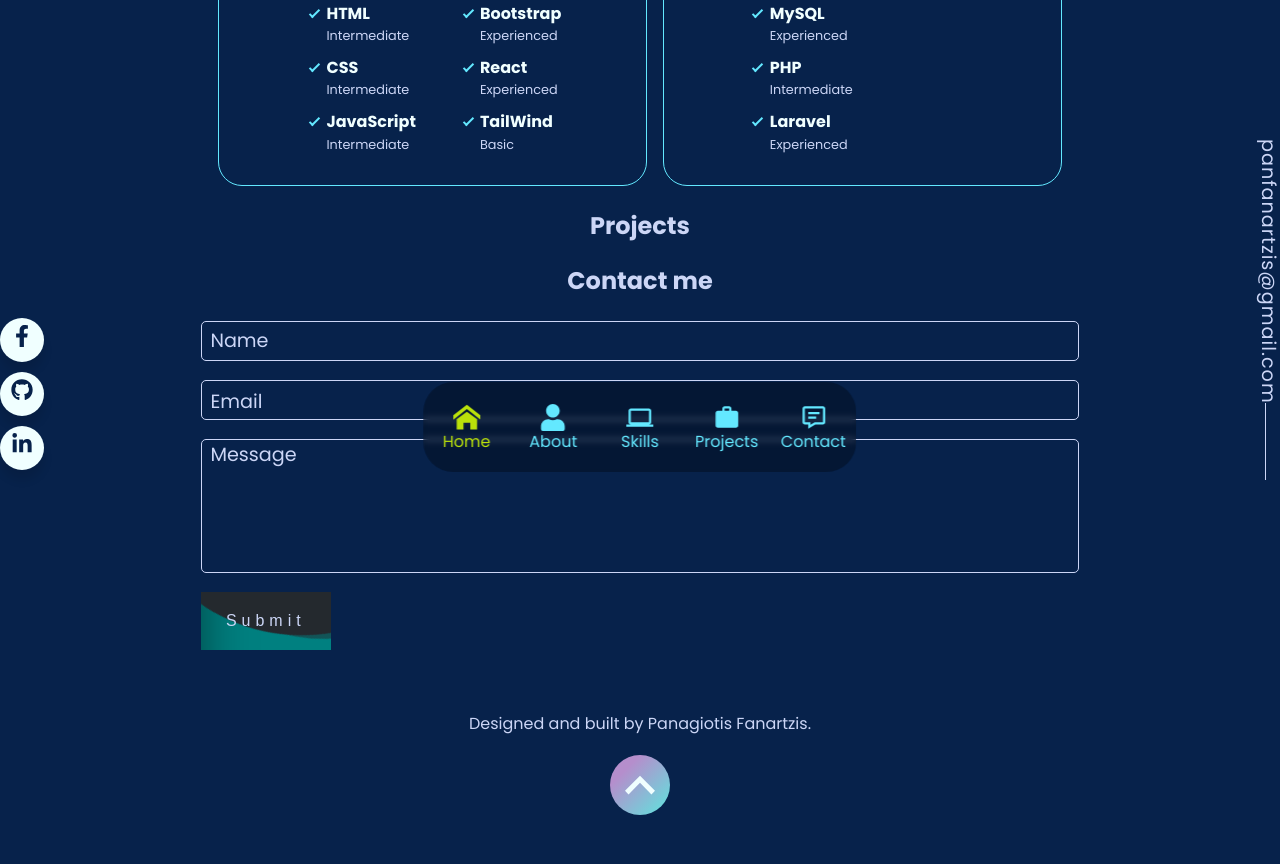
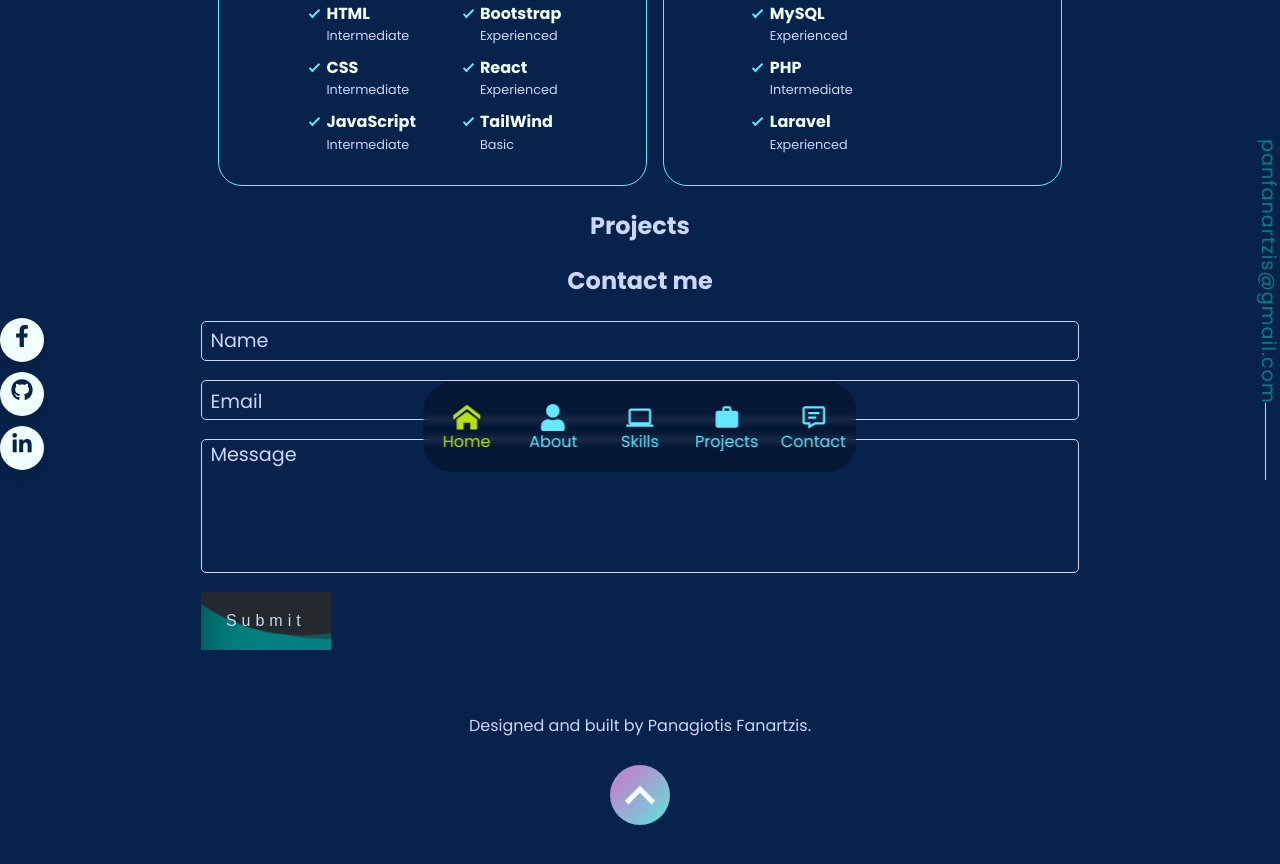
Before and after one commit to PanosFan/panosfan.github.io, a React (Create React App) app: page / in a window 1280 px wide. Shown: the part 320-1184 px from the top of the page. Built offline with nearby package versions, Linux system fonts and the light colour scheme; no server answers.

Commit message:
general styling

```diff
--- a/src/Components/Buttons/BackToTop/BackToTopButton.scss
+++ b/src/Components/Buttons/BackToTop/BackToTopButton.scss
@@ -1,6 +1,6 @@
 @import "../../../Config.scss";
 .backToTopButton {
-  margin: 1.5em;
+  margin: 2em 0;
   width: 60px;
   height: 60px;
   cursor: pointer;
--- a/src/Components/Layout/Aside/Aside.jsx
+++ b/src/Components/Layout/Aside/Aside.jsx
@@ -5,7 +5,7 @@ const Aside = () => {
   return (
     <aside data-aos="fade">
       <Links />
-      <a id="mailTo" href="mailto:panfanartzis@gmail.com">
+      <a className="mailTo" href="mailto:panfanartzis@gmail.com">
         panfanartzis@gmail.com
       </a>
     </aside>
--- a/src/Components/Layout/Aside/Aside.scss
+++ b/src/Components/Layout/Aside/Aside.scss
@@ -1,12 +1,12 @@
 @import "../../../Config.scss";
 aside {
-  #mailTo {
+  .mailTo {
     transition: $transition;
     position: fixed;
     right: 7%;
     bottom: 0;
+    color: teal;
     text-decoration: none;
-    color: $textColour;
     writing-mode: vertical-rl;
     margin-bottom: 4em;
     font-size: 1.2rem;
@@ -37,7 +37,7 @@ aside {
 
     &:hover {
       letter-spacing: 1.5px;
-      color: teal;
+      color: $primaryColour;
       // &::after {
       //   background: teal;
       // }
@@ -48,7 +48,7 @@ aside {
     .links {
       left: 0;
     }
-    #mailTo {
+    .mailTo {
       right: 0;
     }
   }
@@ -57,7 +57,7 @@ aside {
     .links {
       display: none;
     }
-    #mailTo {
+    .mailTo {
       display: none;
     }
   }
--- a/src/Components/Layout/Footer/Footer.jsx
+++ b/src/Components/Layout/Footer/Footer.jsx
@@ -7,7 +7,7 @@ const Footer = () => {
     <footer data-aos="fade-up">
       <Links />
       <div>
-        <a id="mailTo" href="mailto:panfanartzis@gmail.com">
+        <a className="mailTo link" href="mailto:panfanartzis@gmail.com">
           panfanartzis@gmail.com
         </a>
       </div>
--- a/src/Components/Layout/Footer/Footer.scss
+++ b/src/Components/Layout/Footer/Footer.scss
@@ -3,23 +3,27 @@ footer {
   text-align: center;
   margin-bottom: 8em;
   margin-top: 4em;
-  #mailTo {
-    transition: all 0.3s cubic-bezier(0.68, -0.55, 0.265, 1.55);
+  line-height: 1.5;
+  .links {
+    margin-bottom: 1.5em;
+  }
+  .mailTo {
+    transition: $transition;
     text-decoration: none;
-    color: $textColour;
-    margin-bottom: 5em;
     font-size: 1.2rem;
     letter-spacing: 1px;
-    &:hover {
-      letter-spacing: 1.5px;
-      color: teal;
-    }
   }
-  @media screen and (min-width: 1200px) {
+  p {
+    margin-top: 1em;
+  }
+}
+
+@media screen and (min-width: 1200px) {
+  footer {
     .links {
       display: none;
     }
-    #mailTo {
+    .mailTo {
       display: none;
     }
   }
--- a/src/Config.scss
+++ b/src/Config.scss
@@ -37,6 +37,28 @@ html {
       margin: 0 auto;
       padding: 0 1.5em;
     }
+    .link {
+      text-decoration: none;
+      transition: $transition;
+      color: teal;
+      position: relative;
+      &:before {
+        content: "";
+        position: absolute;
+        bottom: 0;
+        left: 0;
+        width: 0;
+        height: 2px;
+        background-color: $primaryColour;
+        transition: $transition;
+      }
+      &:hover {
+        color: $primaryColour;
+        &:before {
+          width: 100%;
+        }
+      }
+    }
   }
 }
 
```
